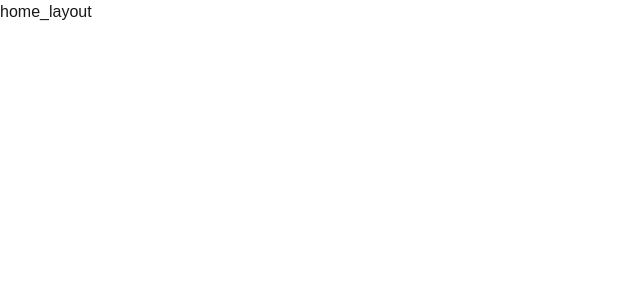
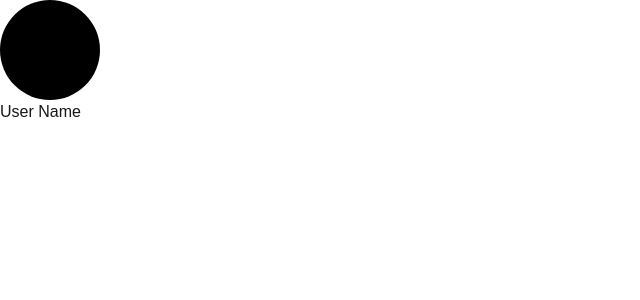
Before and after one commit to Jarvis-Brown/to_do_list, a Next.js app: page / in a window 1280 px wide. Shown: the top 300 px of the page, without its empty margins (0-640 px from the left). Built offline with nearby package versions, Linux system fonts and the light colour scheme.

Commit message:
side panel

```diff
--- a/src/_component/home_layout.tsx
+++ b/src/_component/home_layout.tsx
@@ -8,8 +8,20 @@ import {
     Close,
 } from "@mui/icons-material";
 
+import styles from "@/_styles/home_layout.module.css";
+
 import React from "react";
 
 export const HomeLayout = () => {
-    return <div>home_layout</div>;
+    return (
+        <>
+            <aside>
+                <div className={styles.profile_pic}></div>
+                <div>User Name</div>
+                <form>
+                    <input type="search" name=""></input>
+                </form>
+            </aside>
+        </>
+    );
 };
--- a/src/_styles/home_layout.module.css
+++ b/src/_styles/home_layout.module.css
@@ -0,0 +1,6 @@
+.profile_pic {
+    border-radius: 50%;
+    background-color: black;
+    height: 100px;
+    width: 100px;
+}
```
